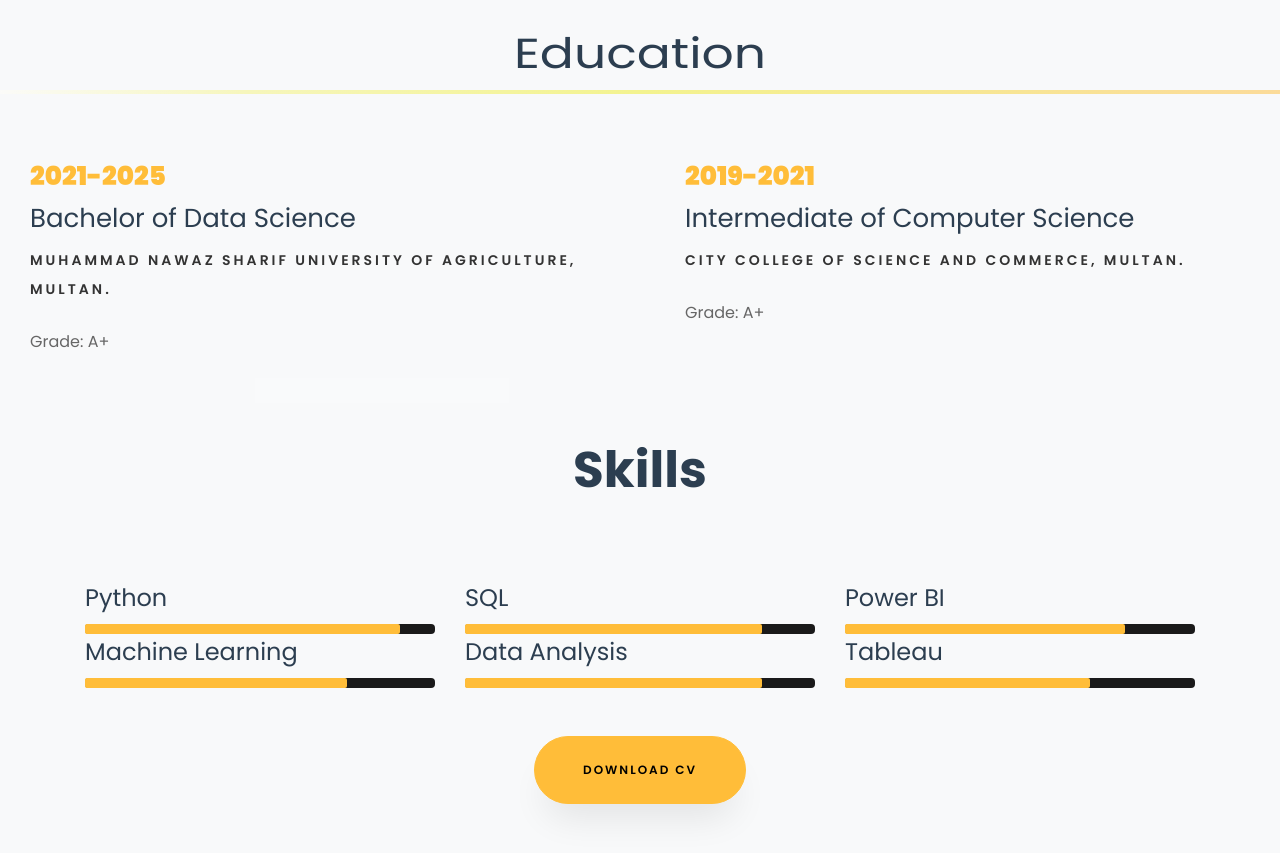
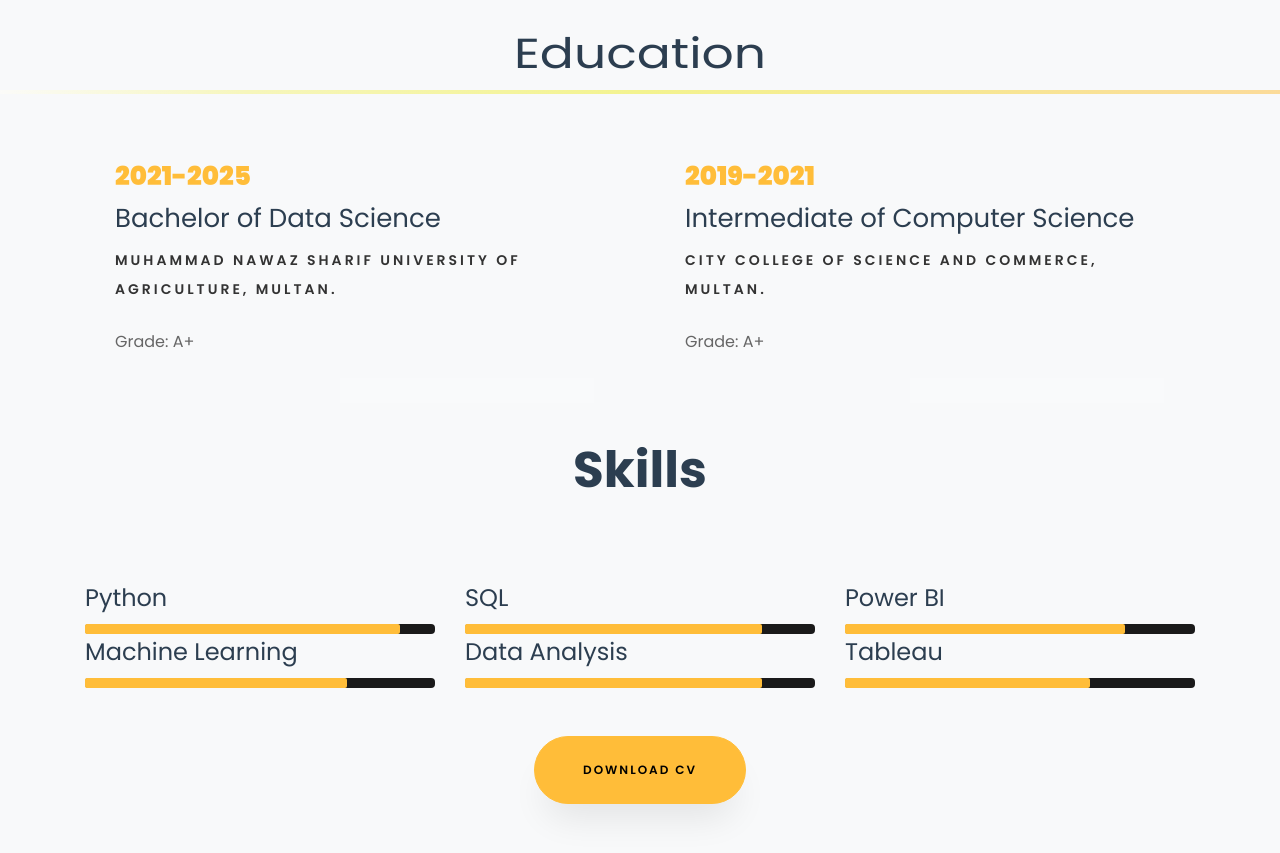
Before and after one commit to muhaharis610/MH_Portfolio, a plain HTML site: page index.html in a window 1280 px wide. Shown: the part 3280-4133 px from the top of the page. Drawn offline with Linux system fonts and the light colour scheme; files whose address does not match are found by name.

Commit message:
Update index.html

```diff
--- a/index.html
+++ b/index.html
@@ -301,8 +301,9 @@
           <div class="underline"></div>
         </div>
         <br>
-   <div margin-left: 30px;>
-        <div class="row">
+
+       <div class="container">
+  <div class="row justify-content-center">
     <div class="col-md-6">
       <div class="resume-wrap ftco-animate">
         <span class="date">2021-2025</span>
@@ -318,6 +319,7 @@
         <h2>Intermediate of Computer Science</h2>
         <span class="position">City College of Science and Commerce, Multan.</span>
         <p class="mt-4">Grade: A+</p>
+      </div>
     </div>
   </div>
 </div>
```
Lines whose indentation alone changed are shown as unchanged.
